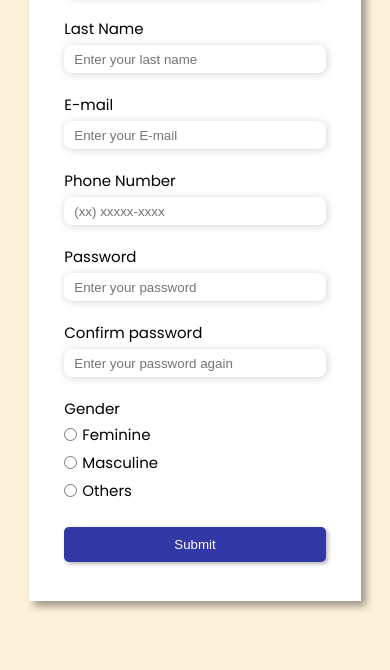
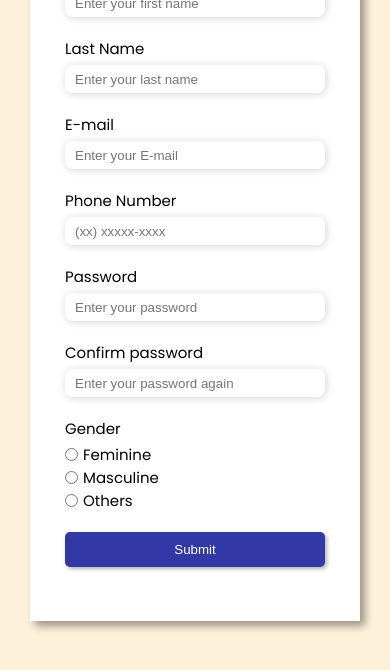
Before and after one commit to belacartaxo/registration-form, a plain HTML site: page index.html in a window 390 px wide. Shown: the part 236-906 px from the top of the page. Drawn offline with Linux system fonts and the light colour scheme.

Commit message:
media queries

```diff
--- a/assets/css/style.css
+++ b/assets/css/style.css
@@ -24,9 +24,14 @@ body{
     font-size: 15px;
 }
 
+.container{
+    display: flex;
+    justify-content: center;
+    align-items: stretch;
+}
+
 section{
     width: 500px;
-    height: 480px;
     box-shadow: 5px 5px 8px rgba(0, 0, 0, 0.392);
 }
 
@@ -113,9 +118,13 @@ form div#div-gender .inputs{
     display: flex;
     flex-direction: row;
     padding: 0px;
+    margin-bottom: 0px;
 }
 
-form div#div-gender .inputs div{padding: 0px;}
+form div#div-gender .inputs div{
+    padding: 0px;
+    margin: 0px;
+}
 
 form div#div-gender p { margin-bottom: 3px;}
 
@@ -125,6 +134,11 @@ form div.row input#submit-form{
     width: 100%;
     height: 35px;
     margin-top: 20px;
+}
+
+p.alert{
+    color: red;
+    font-size: 12px;
 }
 
 @media (min-width: 1100px){
@@ -137,11 +151,12 @@ form div.row input#submit-form{
 
 @media (max-width: 600px){
     body{
-        margin: 40px 0px;
+        margin: 60px 0px;
     }
     section{
-        height: 750px;
-        width: 85%;
+        min-height: 750px;
+        width: 65vw;
+        min-width: 330px;
     }
 
     form .row{
@@ -156,7 +171,9 @@ form div.row input#submit-form{
         margin-bottom: 20px;
     }
 
-    form div.row input{width: 100%;}
+    form div.row input{
+        width: 100%;
+    }
 
     form div#div-gender{padding-left: 0px;}
 
@@ -174,5 +191,7 @@ form div.row input#submit-form{
 
     form div#div-gender label{margin-left: 5px;}
 
-    form div.row input#submit-form{margin: 0px;}
+    form div.row input#submit-form{
+        margin-top: 20px;
+    }
 }
--- a/index.html
+++ b/index.html
@@ -9,6 +9,7 @@
     <title>Registration form</title>
 </head>
 <body>
+    <div class="container">
         <section id="img"></section>
         <section id="form-box">
             <div>
@@ -61,13 +62,14 @@
                             <input type="radio" name="gender" id="others" value="others">
                             <label for="others">Others</label>
                         </div>
-                </div>
+                    </div
                 </div>
                 <div class="row">
                     <input type="submit" value="Submit" id="submit-form" class="button">
                 </div>
             </form>
         </section>
+    </div>
     <script src="assets/js/main.js"></script>
 </body>
 </html>
```
Lines whose indentation alone changed are shown as unchanged.
